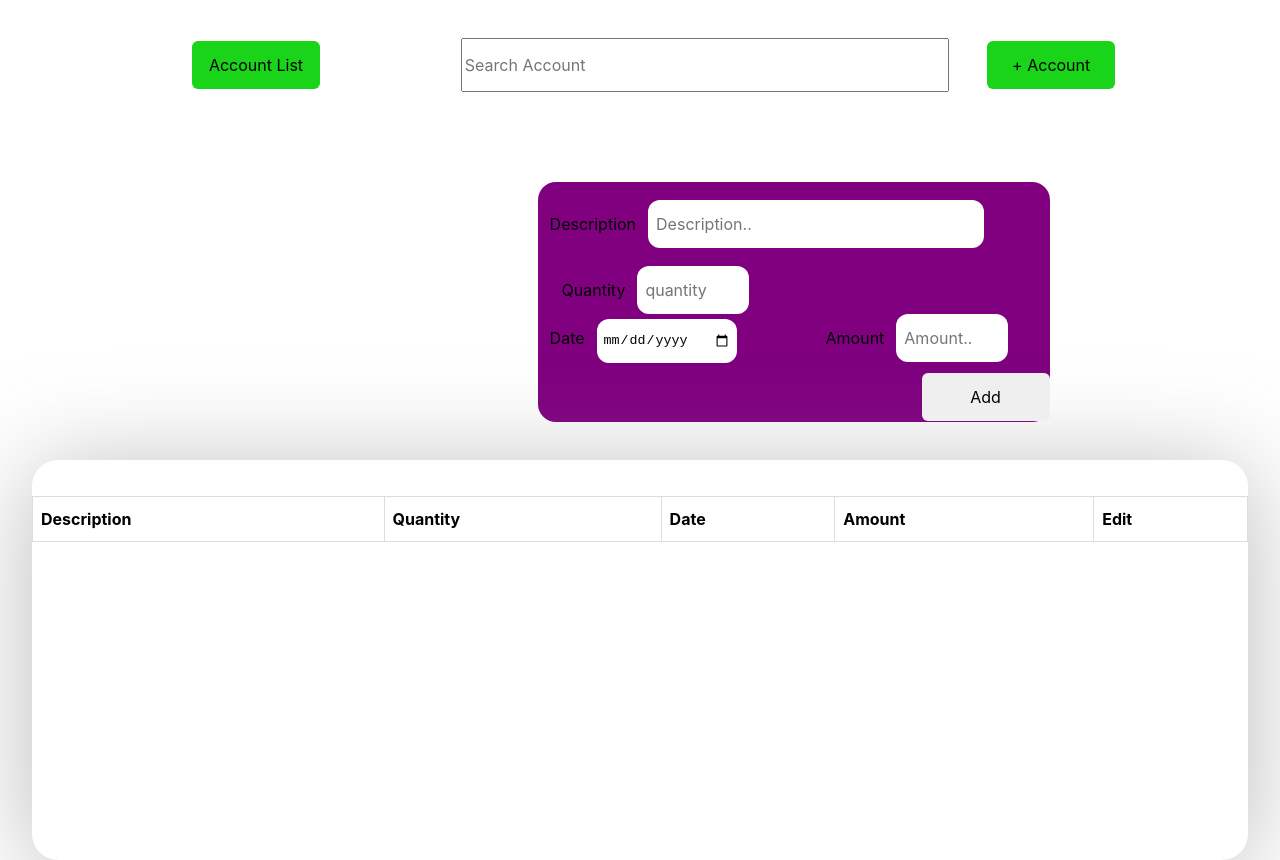
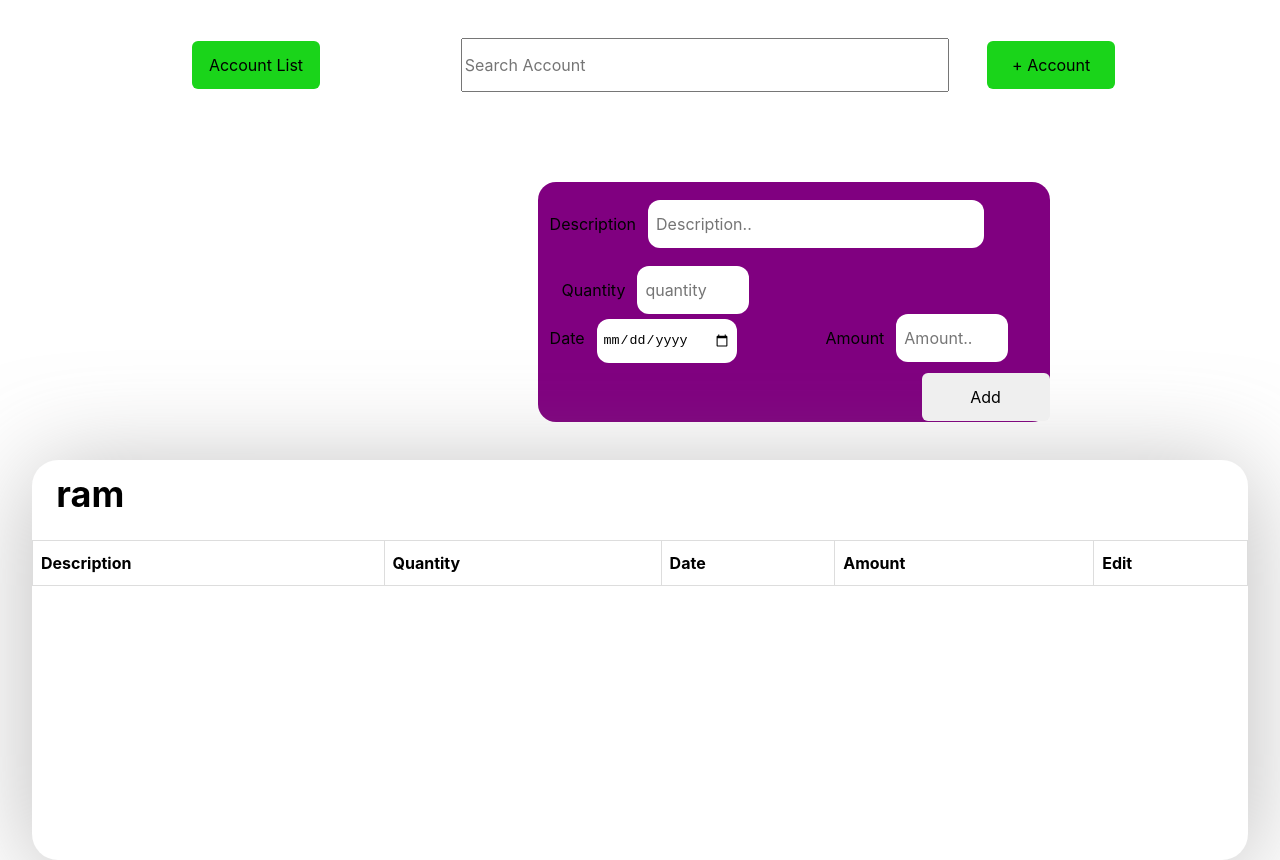
Before and after one commit to Parth-Ramani/groceries-account, a React (Create React App) app: page / in a window 1280 px wide. Built offline with nearby package versions, Linux system fonts and the light colour scheme.

Commit message:
used the find index finf specific name

```diff
--- a/src/App.js
+++ b/src/App.js
@@ -158,6 +158,9 @@ const App = (props) => {
   // const amountArray = enteredInputs.map((obj) => obj.amount);
   // console.log(amountArray);
 
+  const customerArray = customerList.map((obj) => obj.fullName);
+  console.log(customerArray);
+
   /////////////////////
 
   //delete list
@@ -176,7 +179,14 @@ const App = (props) => {
   //   enteredData.splice(indx, 1);
   //   setInput(enteredData);
   // };
-  const [enteredObject, setObject] = useState({});
+  const [enteredObject, setObject] = useState([
+    {
+      id: "",
+      fullName: "",
+      arr: [],
+    },
+  ]);
+
   console.log(enteredObject.fullName);
 
   function clickme(name) {
@@ -194,33 +204,18 @@ const App = (props) => {
   // }, [enteredInputs]);
   //////////////////////////////////////
 
-  // let myArray = [
-  //     { id: 0, name: "Jhon" },
-  //     { id: 1, name: "Sara" },
-  //     { id: 2, name: "Domnic" },
-  //     { id: 3, name: "Bravo" },
-  //   ],
-  //   //Find index of specific object using findIndex method.
-  //   objIndex = myArray.findIndex((obj) => obj.id === obj.id);
-
-  // //Log object to Console.
-  // console.log("Before update: ", myArray[objIndex]);
-
-  // //Update object's name property.
-  // myArray[objIndex].arr = enteredInputs;
-
-  // //Log object to console again.
-  // console.log("After update: ", myArray[objIndex]);
-  // console.log(myArray);
-
-  let objectIndex = customerList.findIndex((obj) => obj.id === obj.id);
-  console.log("before update:", customerList[objectIndex]);
+  let objectIndex = enteredObject.findIndex(
+    (obj) => obj.fullName === obj.fullName
+  );
+  console.log("before update:", enteredObject[objectIndex]);
 
   console.log(...customerList);
+  console.log(...enteredObject);
 
-  customerList[objectIndex].arr = enteredInputs;
-  console.log("afterupdate:", customerList[objectIndex]);
+  enteredObject[objectIndex].arr = enteredInputs;
+  console.log("afterupdate:", enteredObject[objectIndex]);
   console.log(customerList);
+  console.log(enteredObject);
 
   return (
     <NameObject.Provider value={enteredObject}>
@@ -261,7 +256,7 @@ const App = (props) => {
         ) : null}
         <DetailTable
           enteredInputs={enteredInputs}
-          customerList={customerList}
+          customerList={customerList[objectIndex]}
           // handleTableDeleteClick={handleTableDeleteClick}
           DUMMY_NAME={DUMMY_NAME}
 
--- a/src/Components/DetailTable.js
+++ b/src/Components/DetailTable.js
@@ -12,17 +12,17 @@ const DetailTable = (props) => {
   console.log(props.enteredInputs);
   console.log(object);
 
-  console.log(typeof object);
   useEffect(() => {
     localStorage.setItem("details", JSON.stringify(object));
   }, [object]);
+  console.log(props.customerList);
 
   //////////////////
 
   return (
     <div>
       <div className="detail_container">
-        <h1>{object.fullName}</h1>
+        <h1>{props.customerList.fullName}</h1>
         <table className="customers">
           <thead>
             <tr>
@@ -34,7 +34,8 @@ const DetailTable = (props) => {
             </tr>
           </thead>
           <tbody>
-            {/* <tr>
+            {/* {props.customerList.arr.map((item) => (
+              <tr>
                 <td>{item.description}</td>
                 <td>{item.quantity}</td>
                 <td>{item.date}</td>
@@ -50,7 +51,9 @@ const DetailTable = (props) => {
                     Delete
                   </button>
                 </td>
-            </tr> */}
+              </tr>
+            ))} */}
+
             {/* {props.DUMMY_NAME[0].array.map((n) => (
               <tr>
                 <td>{n.description}</td>
--- a/src/Components/Modal.js
+++ b/src/Components/Modal.js
@@ -15,7 +15,7 @@ const Modal = (props) => {
     const customerNameData = {
       id: Math.random().toString(),
       fullName: enteredName,
-      arr: "hggfhg",
+      arr: [],
     };
     props.onSaveData(customerNameData);
     console.log(customerNameData);
```
Lines whose indentation alone changed are shown as unchanged.
